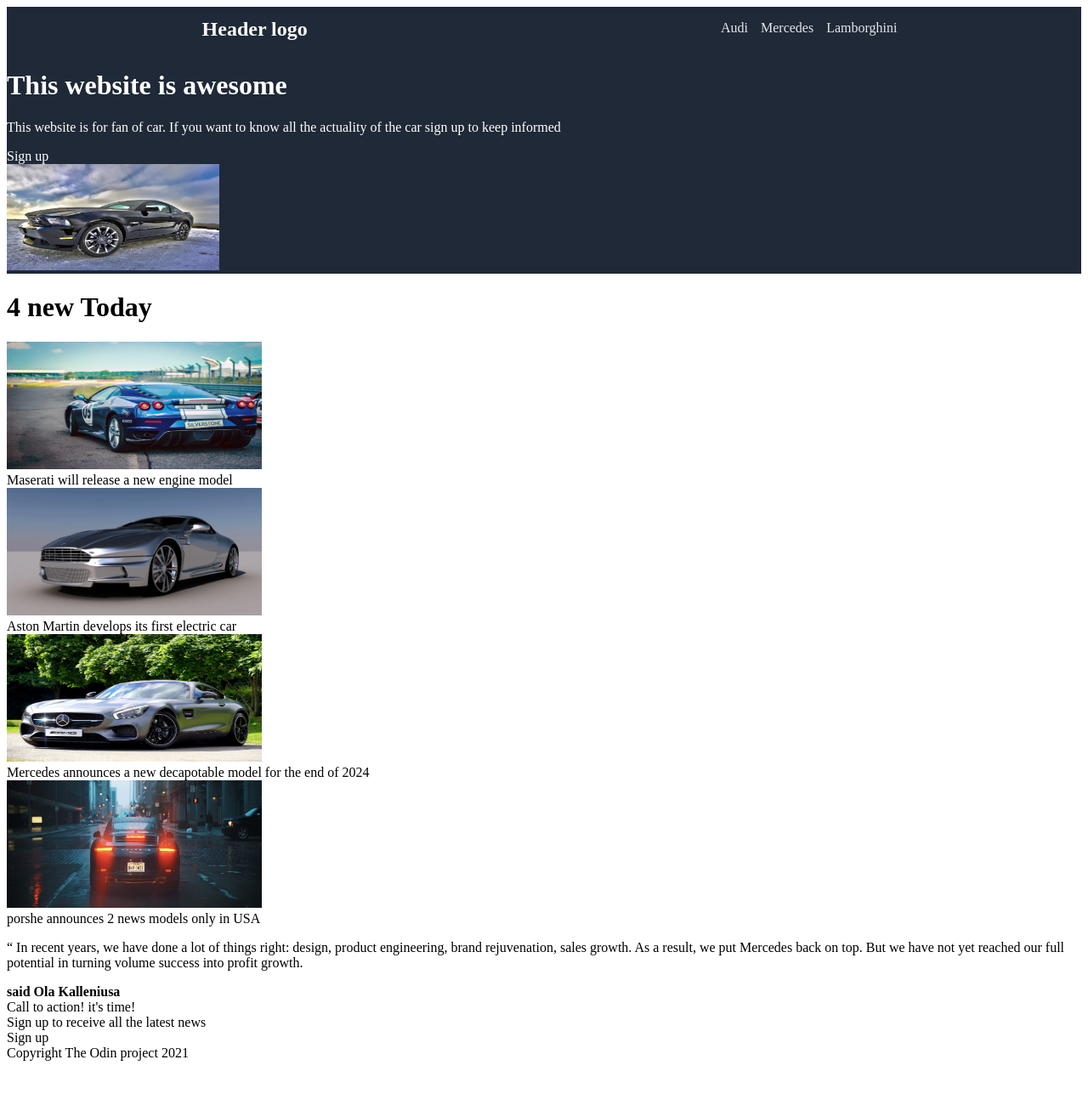
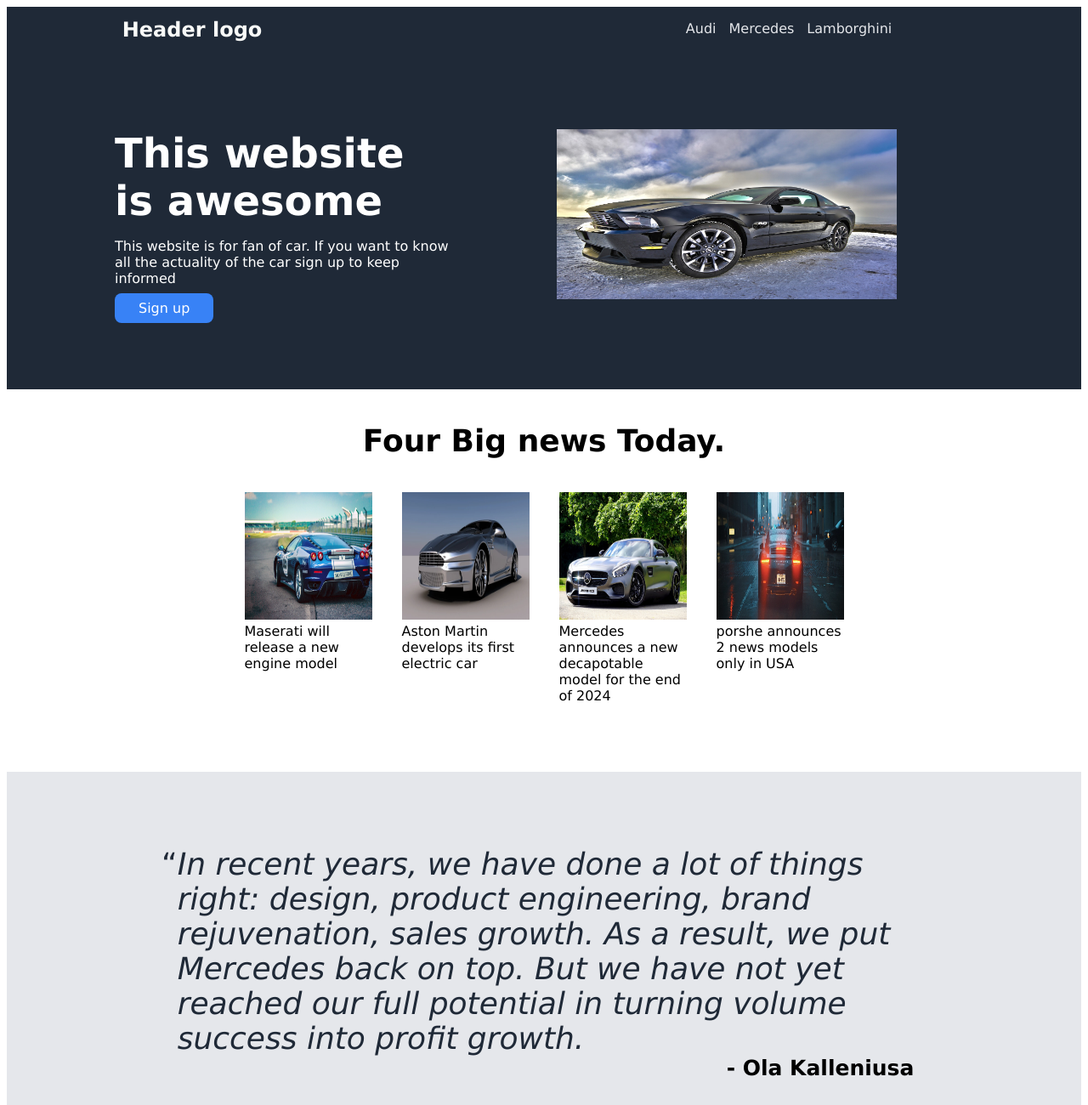
Before and after one commit to Marwan936/landing-page, a plain HTML site: page index.html in a window 1280 px wide. Shown: the top 1300 px of the page at 85% size. Before the commit the page ends 1256 px from the top, so only its background shows below. Drawn offline with Linux system fonts and the light colour scheme.

Commit message:
Put all images on one folder

```diff
--- a/index.html
+++ b/index.html
@@ -20,52 +20,57 @@
 </div>
 
 <div class="description">
-<h1>This website is awesome</h1>
+
+  <div class="topdescription">
+<div class="title">This website is awesome</div>
 <p>This website is for fan of car. If you want to know all the actuality of the car sign up to keep informed</p>
-<bouton>Sign up</bouton>
+<bouton class="bouton-top">Sign up</bouton>
 </div>
-<div class="imageD">
-<img src="placeholder.jpg" alt="Beautiful Mustang" width="250px" height="125px">
-</div>
-  </div>
+<div class="imageD"><img src="images/placeholder.jpg" alt="Beautiful Mustang" width="400px" height="200px"></div>
+</div> <!--close div description-->
 
-  <div class="images"> <!--open div info-->
-<h1>4 new Today</h1>
+</div> <!--close div top-->
+
+  <div class="info-block"> <!--open div info-->
+<div class="info-title">Four Big news Today.</div>
+<div class="information">
     <div class="info">
- <img src="new1.png" alt="maserati" width="300px" height="150px">
+ <img src="images/new1.png" alt="maserati" width="150px" height="150px">
  <div>Maserati will release a new engine model</div>
     </div>
     <div class="info">
-        <img src="news2.webp" alt="aston martine"width="300px" height="150px">
+        <img src="images/news2.webp" alt="aston martine"width="150px" height="150px">
         <div>Aston Martin develops its first electric car</div>
            </div>
 
 
 
         <div class="info">
-    <img src="new3.png" alt="Mercedes"width="300px" height="150px">
+    <img src="images/new3.png" alt="Mercedes"width="150px" height="150px">
     <div>Mercedes announces a new decapotable model for the end of 2024</div>
         </div>
 
         <div class="info">
-    <img src="news4.jpg" alt="Porshe"width="300px" height="150px">
+    <img src="images/news4.jpg" alt="Porshe"width="150px" height="150px">
     <div>porshe announces 2 news models only in USA</div>
         </div>
-
+</div> <!--close infos-->
   </div> <!--close the info div-->
 
 <div class="interview"> <!--open interview div-->
-  <p>“  In recent years, we have done a lot of things right: design, product engineering, brand rejuvenation, sales growth. As a result, we put Mercedes back on top. But we have not yet reached our full potential in turning volume success into profit growth. </p>
-  <div><strong>said Ola Kalleniusa</strong></div>
+  <div class="text-interview">“ <em> In recent years, we have done a lot of things right: design, product engineering, brand rejuvenation, sales growth. As a result, we put Mercedes back on top. But we have not yet reached our full potential in turning volume success into profit growth. </em></div>
+  <div class="name"><strong>- Ola Kalleniusa</strong></div>
 
 </div><!--close interview div-->
 
 <div class="newsletter"> <!--open div newletter-->
   <div class="container">
+    <div class="header-text">
   <div class="headerN"> Call to action! it's time!</div>
-  <div class="text">Sign up to receive all the latest news</div>
-  <bouton>Sign up</bouton>
-</div>
+  <div class="text">Sign up to receive all the latest news, and all the actuality of your favorite car's brand</div>
+    </div>
+  <bouton class="bouton-newsletter">Sign up</bouton>
+</div> <!--close div container-->
 
 
 </div> <!--close newsletter-->
--- a/style.css
+++ b/style.css
@@ -2,16 +2,21 @@ body{
 
     display:flex;
     flex-direction: column;
+    font-family: Verdana, Geneva, Tahoma, sans-serif;
+    flex-wrap: wrap;
 }
 .top{
  color: white;
  background: #1f2937;
+ height: 450px;
+}
 
-}
+
 
 .header{
     display: flex;
     justify-content: space-around;
+
 }
 
 .logo{
@@ -19,6 +24,7 @@ body{
     color: #F9FAF8;
     padding: 13px;
     font-weight: bold;
+    margin-left: -100px;
 }
 
 ul{
@@ -31,7 +37,127 @@ a{
     color: #E5E7EB;
     text-decoration: none;
 }
+.title{
+ font-size: 48px;
+font-weight: 800;
+}
 
-.description .imageD {
+.description{
+    display: flex;
+    justify-content: center;
+    margin-top: 30px;
+}
+
+.bouton-top{
+    background: #3882F6;
+    padding: 8px 28px;
+    border-radius: 8px;
+}
+
+
+.topdescription{
+    max-width: 400px;
+    margin: 60px;
+    margin-left: -30px;
+
+}
+
+.imageD{
+    margin: 60px;
+
+}
+
+.info-block{
+    height:450px;
+}
+
+
+.info-title{
+    font-weight: 800;
+    font-size: 36px;
+    display: flex;
+    justify-content: center;
+    margin: 40px;
+}
+
+.information{
     display:flex;
+   justify-content: center;
+    gap:35px;
+
 }
+.info{
+    max-width: 150px;
+
+}
+
+.interview{
+    height:450px;
+    background: #E5E7EB;
+    display: flex;
+    flex-direction: column;
+    justify-content: center;
+    align-items: center;
+
+}
+
+.text-interview{
+    font-size: 36px;
+    color: #1f2937;
+    max-width: 900px;
+    display: flex;
+    justify-content: center;
+}
+
+.name{
+display: flex;
+margin-left:650px;
+font-size:25px;
+
+}
+
+
+.newsletter{
+    height:450px;
+    display: flex;
+    flex-direction: column;
+    justify-content: center;
+    align-items: center;
+
+}
+
+.container{
+    background: #3882F6;
+    color: white;
+    width: 1000px;
+    padding: 50px;
+    border-radius: 8px;
+    display: flex;
+    justify-content: space-around;
+
+}
+.headerN {
+    font-size:20px ;
+    font-weight: bold;
+
+}
+
+.bouton-newsletter{
+    padding: 8px 35px;
+    border:3px solid white;
+    border-radius: 8px;
+
+}
+
+
+
+
+footer{
+    height: 90px;
+    background:#1F2937 ;
+    color: #F9FAF8;
+    display:flex;
+    justify-content: center;
+    align-items: center;
+
+}
```
Also changed, not shown: images/link1.jpeg (renamed from link1.jpeg), images/link2.jpeg (renamed from link2.jpeg), images/link3.jpeg (renamed from link3.jpeg), images/logo.webp (renamed from logo.webp), images/new1.png (renamed from new1.png), images/new3.png (renamed from new3.png), images/news2.webp (renamed from news2.webp), images/news4.jpg (renamed from news4.jpg), images/placeholder.jpg (renamed from placeholder.jpg).
